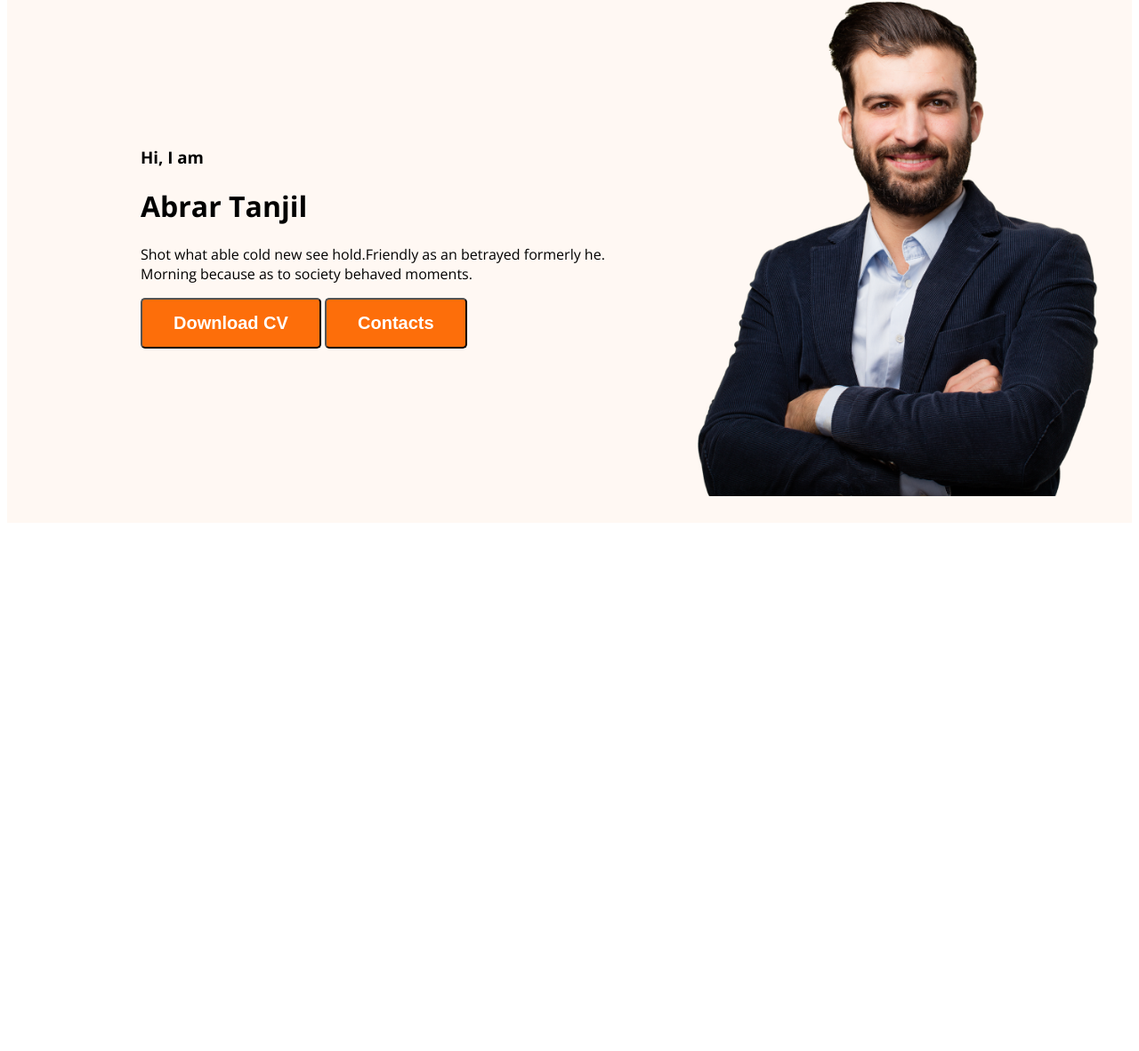
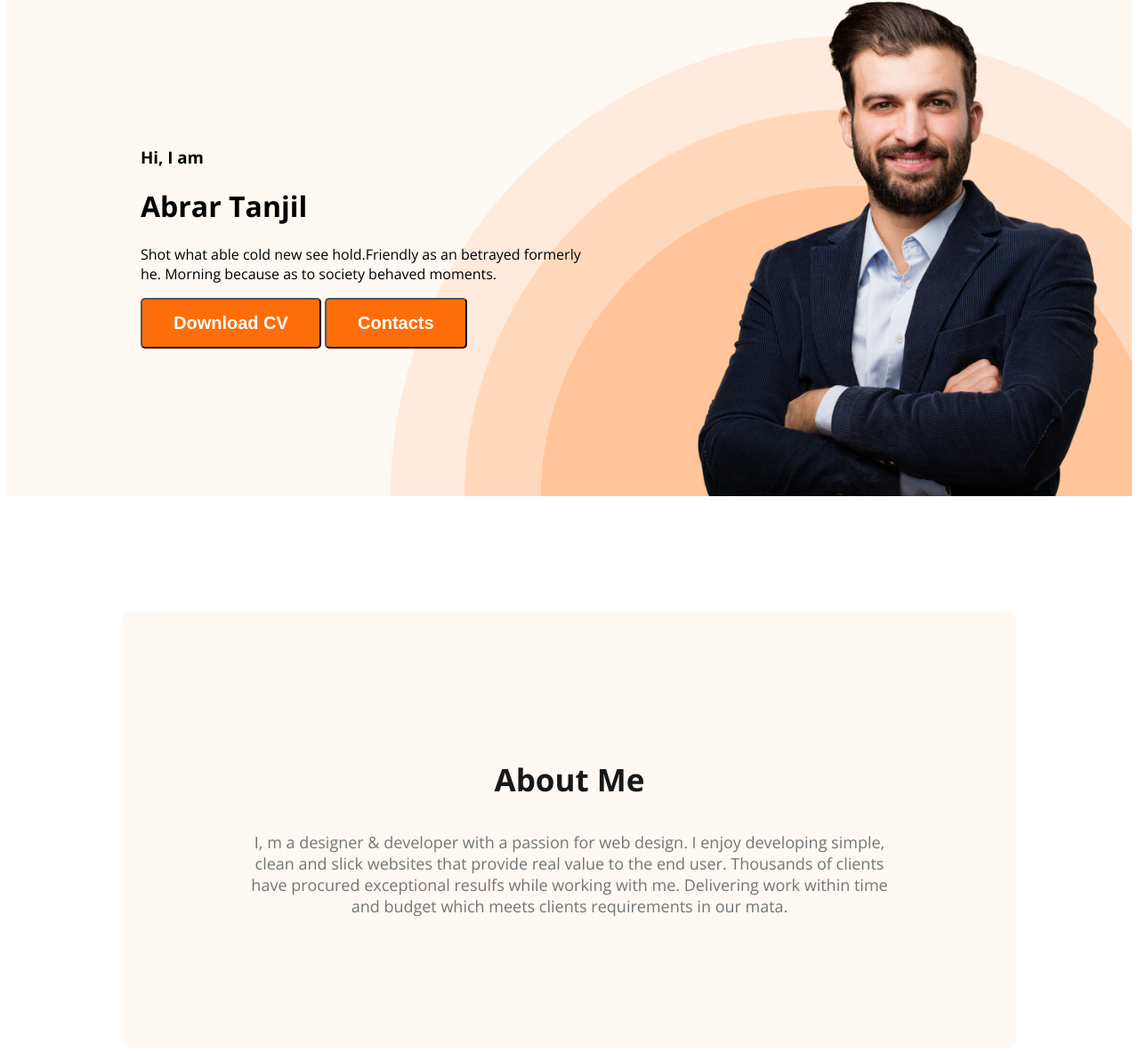
Before and after one commit to bdadi71/webdeveloper-portofolio, a plain HTML site: page index.html in a window 1280 px wide. Shown: the part 210-1392 px from the top of the page at 89% size. Before the commit the page ends 806 px from the top, so only its background shows below. Drawn offline with nearby package versions, Linux system fonts and the light colour scheme.

Commit message:
about section created

```diff
--- a/index.html
+++ b/index.html
@@ -23,7 +23,7 @@
             <div class="banner-content">
                 <h3 class="greeting">Hi, I  am</h3>
                 <h1 class="banner-title">Abrar Tanjil</h1>
-                <p>Shot what able cold new see hold.Friendly as an betrayed formerly he. Morning because as to society behaved moments.</p>
+                <p class="banner-description">Shot what able cold new see hold.Friendly as an betrayed formerly he. Morning because as to society behaved moments.</p>
                 <button class="btn-primary">Download CV</button>
                 <button class="btn-primary">Contacts</button>
             </div>
@@ -31,6 +31,10 @@
         </div>
     </header>
     <main>
+        <section class="about">
+            <h3 class="section-title">About Me</h3>
+            <p class="section-description">I, m a designer & developer with a passion for web design. I enjoy developing simple, clean and slick websites that provide real value to the end user. Thousands of clients have procured exceptional resulfs while working with me. Delivering work within time and budget which meets clients requirements in our mata.</p>
+        </section>
 
     </main>
     <footer>
--- a/styles/portfolio.css
+++ b/styles/portfolio.css
@@ -1,20 +1,37 @@
 body {
     font-family: 'Open Sans', sans-serif;
 }
+
 nav {
     display: flex;
     justify-content: space-between;
     align-items: center;
     margin: 0px 200px;
 }
+
 .nav-title {
     color: var(--Dark-01, #181818);
     font-size: 45px;
     font-weight: 800;
 }
+
 .text-primary {
     color: #FD6E0A;
 }
+
+.section-title {
+    color: #181818;
+    text-align: center;
+    font-size: 35px;
+    font-weight: 700;
+}
+
+.section-description {
+    color: #757575;
+    text-align: center;
+    font-size: 18px;
+}
+
 .btn-primary {
     border-radius: 5px;
     background: #FD6E0A;
@@ -24,29 +41,66 @@ nav {
     font-weight: 700;
     padding: 15px 35px;
 }
-nav > ul {
+
+nav>ul {
     display: flex;
     align-items: center;
 }
+
 nav li {
     list-style: none;
     margin-right: 50px;
 
 }
+
 nav a {
     text-decoration: none;
     color: #474747;
 
 }
+
 .header {
     background-color: #FFF8F3;
+    background-image: url('../images/header_bg.png');
+    background-repeat: no-repeat;
+    background-position: bottom right;
 }
+
 .banner {
-    padding: 30px 30px 30px 150px;
+    padding: 30px 30px 0px 150px;
     display: flex;
     align-items: center;
+    justify-content: space-between;
 }
+
 .banner .profile-pic {
     width: 500px;
 
 }
+
+.banner-greeting {
+    font-size: 45px;
+    color: #474747;
+    margin-bottom: 0;
+}
+
+.bannr-title {
+    font-size: 85px;
+    font-weight: 700;
+    margin-top: 5px;
+    margin-bottom: 20px;
+}
+
+.banner-content {
+    max-width: 500px;
+}
+
+/* main section styles */
+
+/* about section styles */
+.about {
+    padding: 130px;
+    border-radius: 10px;
+    background: #FFF8F3;
+    margin: 130px ;
+}
```
